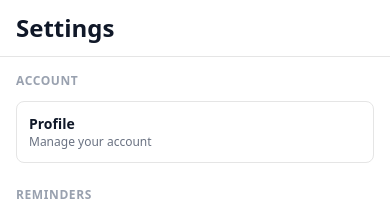
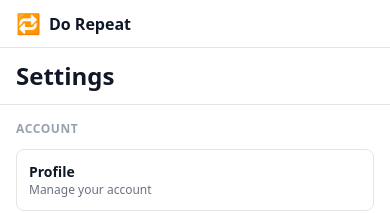
Before and after one commit to salayhin/do-repeat-web, a Next.js app: page /settings in a window 390 px wide. Shown: the top 213 px of the page. Built offline with nearby package versions, Linux system fonts and the light colour scheme; no server answers.

Commit message:
Add mobile top header with logo, make desktop logo a link

```diff
--- a/app/(app)/layout.tsx
+++ b/app/(app)/layout.tsx
@@ -8,14 +8,22 @@ export default function AppLayout({ children }: { children: React.ReactNode }) {
   return (
     <div className="flex flex-col min-h-screen bg-white">
       <HabitsInitializer />
-      <main className="flex-1 pb-16 md:pb-0 md:pl-56">{children}</main>
+      {/* Mobile top header */}
+      <header className="md:hidden fixed top-0 left-0 right-0 z-30 bg-white border-b border-[#E5E5E5] flex items-center px-4 h-12">
+        <Link href="/today" className="flex items-center gap-2">
+          <span className="text-xl">🔁</span>
+          <span className="text-base font-bold text-gray-900">Do Repeat</span>
+        </Link>
+      </header>
+
+      <main className="flex-1 pb-16 pt-12 md:pt-0 md:pb-0 md:pl-56">{children}</main>
 
       {/* Desktop sidebar */}
       <nav className="hidden md:flex fixed top-0 left-0 h-full w-56 flex-col border-r border-[#E5E5E5] bg-white px-4 py-6 gap-1">
-        <div className="flex items-center gap-2 mb-8 px-2">
+        <Link href="/today" className="flex items-center gap-2 mb-8 px-2 hover:opacity-80 transition-opacity">
           <span className="text-2xl">🔁</span>
           <span className="text-lg font-bold text-gray-900">Do Repeat</span>
-        </div>
+        </Link>
         <NavLink href="/today" label="Check In" icon="✓" />
         <NavLink href="/habits" label="My Habits" icon="📋" />
         <NavLink href="/reports" label="Reports" icon="📊" />
```
